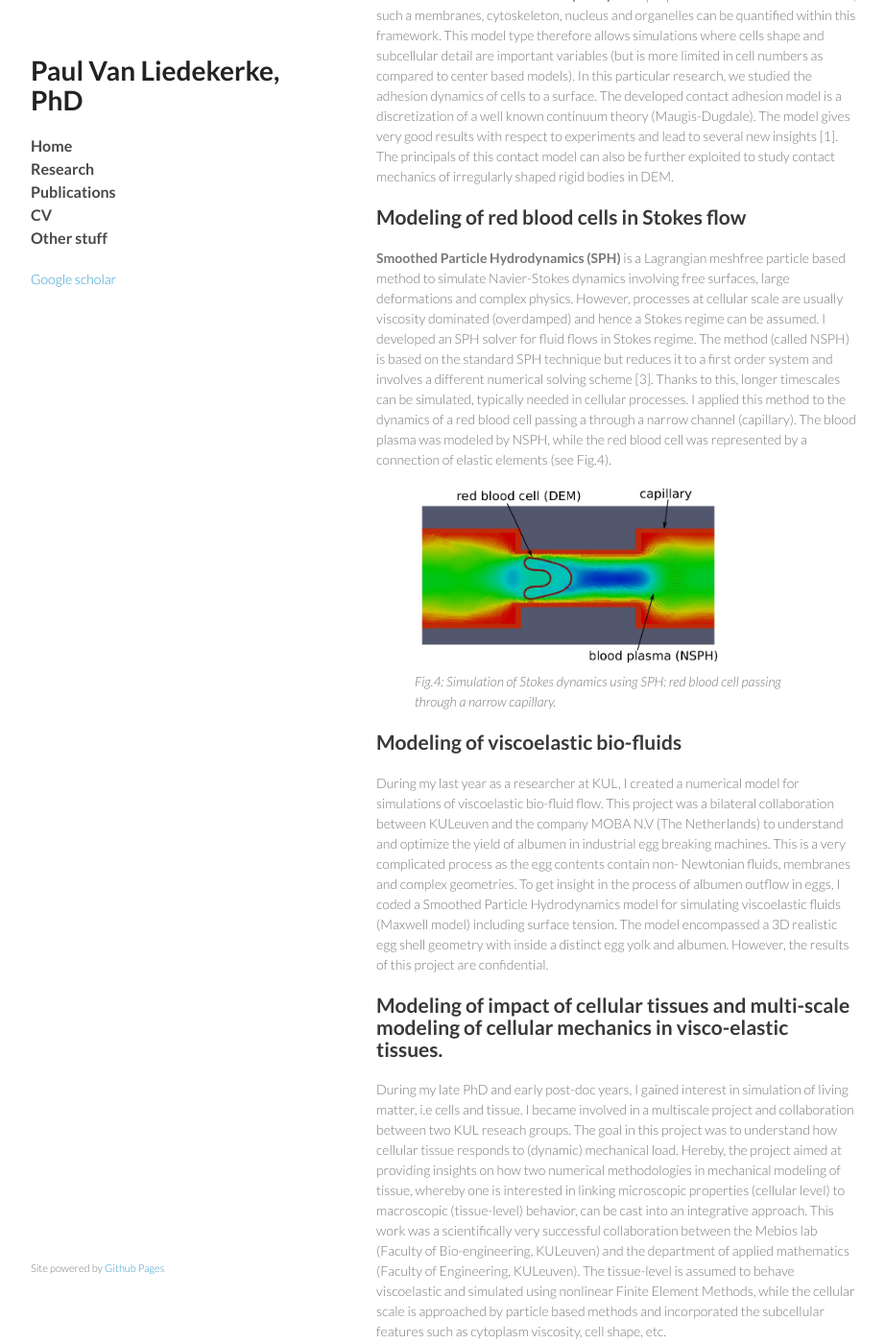
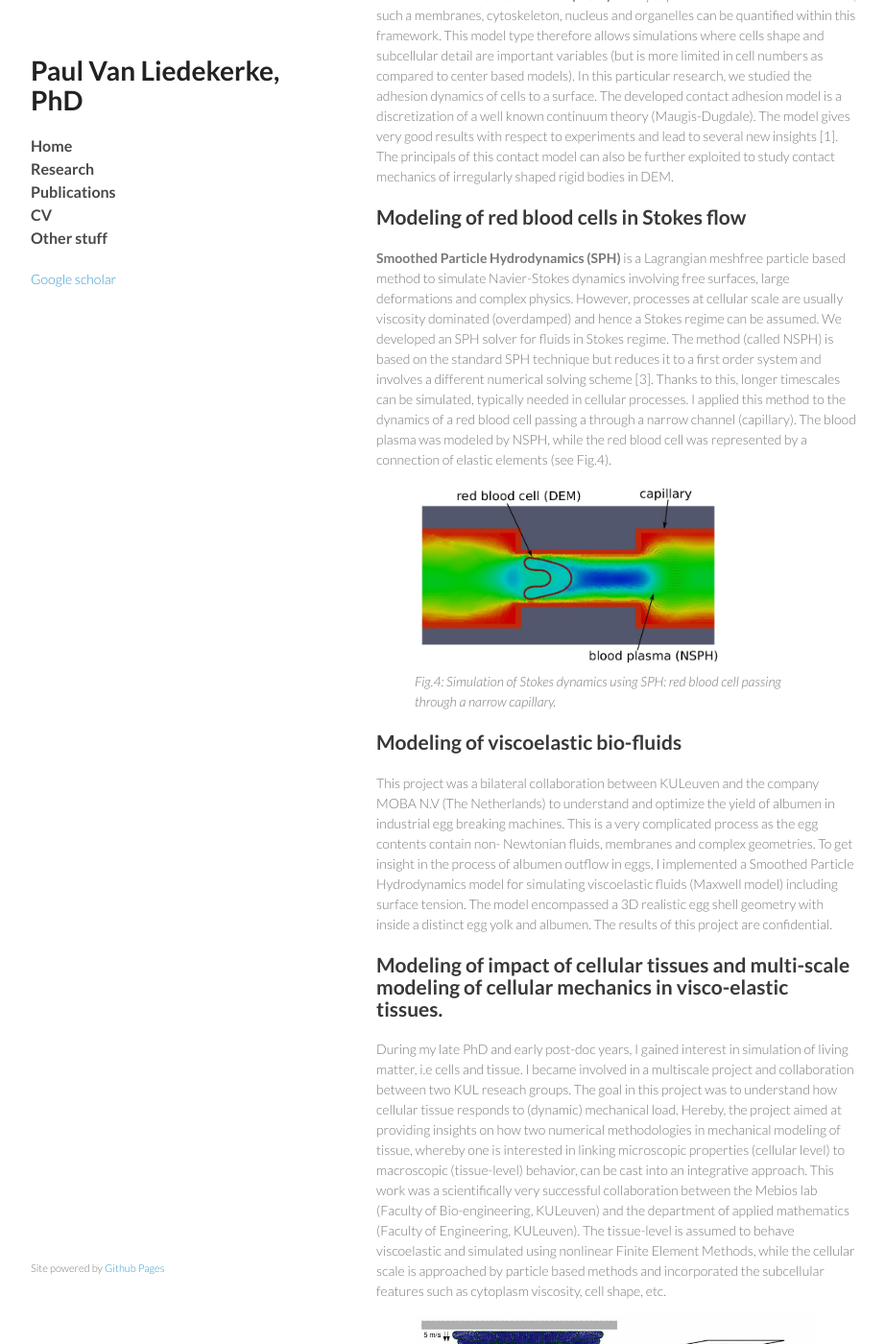
Before and after one commit to paulvanliedekerke/wittgenstein, a Jekyll site: the page research.html, which Jekyll copies as it is, in a window 1280 px wide and 1400 px high, scrolled down 2051 px. Shown: the whole window at 96% size, without its empty margins (178-1100 px from the left). Built offline with Jekyll 4.4.1, drawn with Linux system fonts in a browser that asks for light colours; Markdown is read by kramdown in place of the engine named in the settings; some of the changed text lies outside the part shown.

Commit message:
Update research.html

```diff
--- a/research.html
+++ b/research.html
@@ -40,7 +40,7 @@
 <h2>Modeling and simulation of tissue regeneration using high resolution cell models.</h2>
 
 
-We want to get insight in the mechanical stress levels experienced by the hepatocytes during liver <b> tissue regeneration </b>, and clarify the relation with tissue architecture. I am elaborating on a previously introduced high resolution Deformable Cell Model in 3D  (see Fig. 1, 3) that is capable of accurately representing cell shape and integrating information at subcellular scales [1]. In a basic DCM the cell surface is discretized by a number of nodes which are connected by viscoelastic elements interacting via pairwise potential functions, creating a flexible scaffolding structure with arbitrary degrees of freedom per cell. I have extended the model with the capability for the cells to grow and divide. This model includes realistic internal mechanics, contact/adhesion mechanics, growth and division, and could become a new standard in agent-based tissue simulations.
+We want to get insight in the mechanical stress levels experienced by the hepatocytes during liver <b> tissue regeneration </b>, and clarify the relation with tissue architecture. We have been elaborating on a previously introduced high resolution Deformable Cell Model in 3D  (see Fig. 1, 3) that is capable of accurately representing cell shape and integrating information at subcellular scales [1]. In a basic DCM the cell surface is discretized by a number of nodes which are connected by viscoelastic elements interacting via pairwise potential functions, creating a flexible scaffolding structure with arbitrary degrees of freedom per cell. We have extended the model with the capability for the cells to grow and divide. This model includes realistic internal mechanics, contact/adhesion mechanics, growth and division, and could become a new standard in agent-based tissue simulations.
 
 <figure>
 <img src="pics/lobule_final_DCM.jpg" alt="" width="430">
@@ -101,7 +101,7 @@ subcellular detail are important variables (but is more limited in cell numbers
 
 However, processes at cellular scale are usually viscosity dominated (overdamped) and hence a Stokes regime can be assumed.
 
-I developed an SPH solver for fluid flows in Stokes regime. The method (called NSPH) is based on the standard SPH technique but reduces it to a first order system and involves a different numerical solving scheme [3]. Thanks to this, longer timescales can be simulated, typically needed in cellular processes. I applied this
+We developed an SPH solver for fluids in Stokes regime. The method (called NSPH) is based on the standard SPH technique but reduces it to a first order system and involves a different numerical solving scheme [3]. Thanks to this, longer timescales can be simulated, typically needed in cellular processes. I applied this
 method to the dynamics of a red blood cell passing a through a
 narrow channel (capillary). The blood plasma was modeled by
 NSPH, while the red blood cell was represented by a connection of
@@ -117,9 +117,8 @@ elastic elements (see Fig.4).
 
 <h2>Modeling of viscoelastic bio-fluids </h2>
 
-During my last year as a researcher at KUL, I created a numerical model for simulations of viscoelastic bio-fluid flow. This project was a bilateral collaboration between KULeuven and the company MOBA N.V (The Netherlands) to understand and optimize the yield of albumen in industrial egg breaking machines. This is a very complicated process as the egg contents contain non-
-Newtonian fluids, membranes and complex geometries. To get insight in the process of albumen outflow in eggs, I coded a Smoothed
-Particle Hydrodynamics model for simulating viscoelastic fluids (Maxwell model) including surface tension. The model encompassed a 3D realistic egg shell geometry with inside a distinct egg yolk and albumen. However, the results of this project are confidential.
+This project was a bilateral collaboration between KULeuven and the company MOBA N.V (The Netherlands) to understand and optimize the yield of albumen in industrial egg breaking machines. This is a very complicated process as the egg contents contain non-
+Newtonian fluids, membranes and complex geometries. To get insight in the process of albumen outflow in eggs, I implemented a Smoothed Particle Hydrodynamics model for simulating viscoelastic fluids (Maxwell model) including surface tension. The model encompassed a 3D realistic egg shell geometry with inside a distinct egg yolk and albumen. The results of this project are confidential.
 
 <p></p>
 
```
